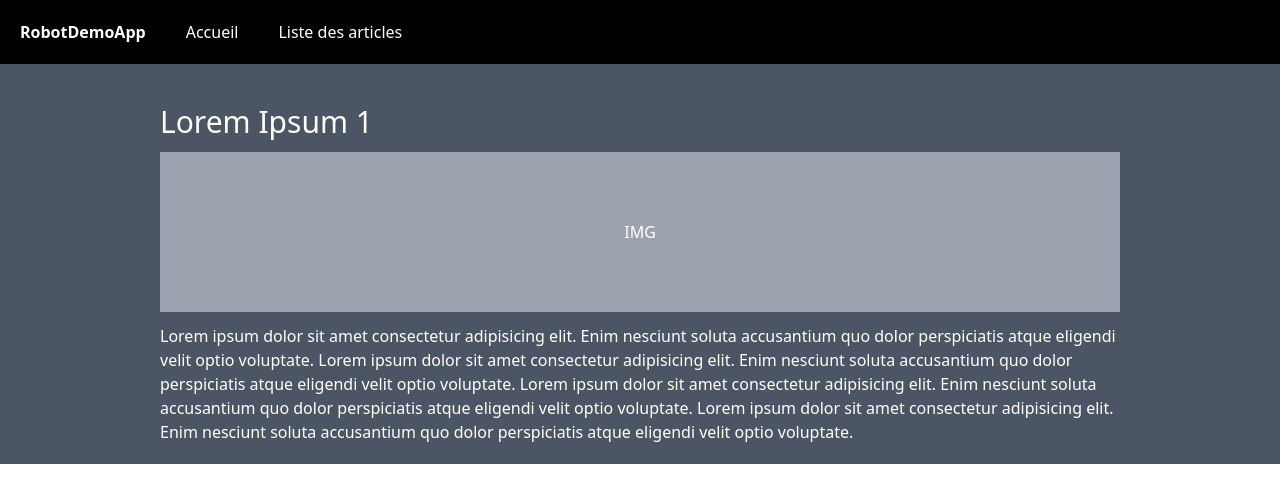
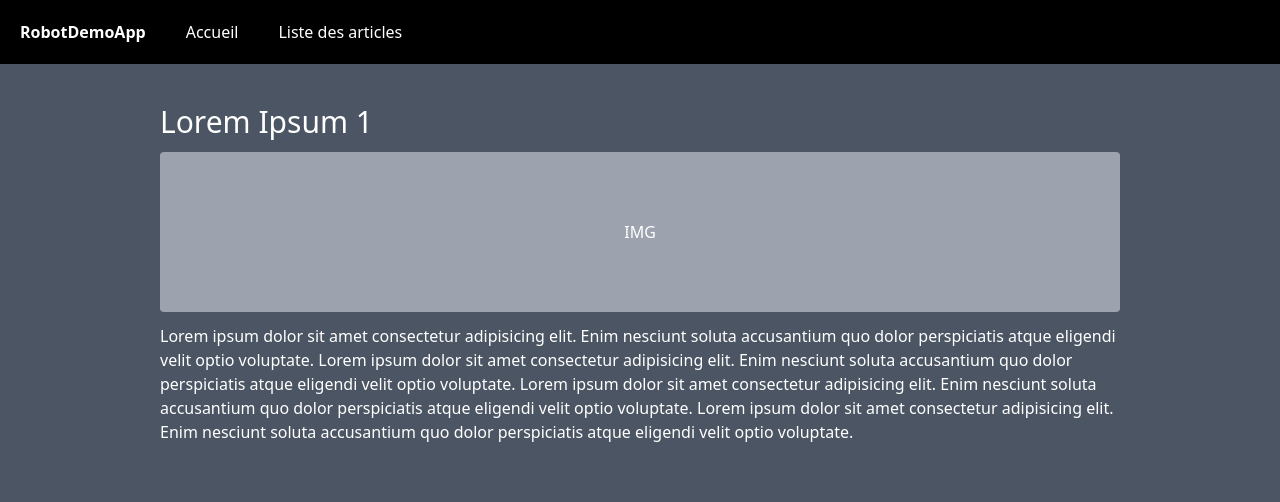
Before and after one commit to Siv-tspab/web-atrio-test, a React (Vite) app: page /articles/1 in a window 1280 px wide. Shown: the top 502 px of the page. Built offline with nearby package versions, Linux system fonts and the light colour scheme.

Commit message:
FIX: css backgorund

```diff
--- a/src/Pages/ArticlesDetail.tsx
+++ b/src/Pages/ArticlesDetail.tsx
@@ -9,7 +9,7 @@ export default function ArticlesDetail() {
         <div className="text-white pt-10 flex justify-center w-full">
             <div className="w-3/4">
                 <h2 className="text-3xl mb-3">{article.title}</h2>
-                <div className="bg-gray-400 h-40 w-full flex items-center justify-center mb-3">
+                <div className="bg-gray-400 h-40 w-full flex items-center justify-center mb-3 rounded">
                     <p>IMG</p>
                 </div>
                 <p>{article.content}</p>
--- a/src/Router/RouterPage.tsx
+++ b/src/Router/RouterPage.tsx
@@ -5,7 +5,7 @@ import ArticlesList from "../Pages/ArticlesList";
 import ArticlesDetail from "../Pages/ArticlesDetail";
 
 export default function RouterPage() {
-    return (<div className="bg-gray-600 pb-5">
+    return (<div className="bg-gray-600 pb-5 min-h-screen">
         <Router>
             <Nav />
             <Switch>
```
